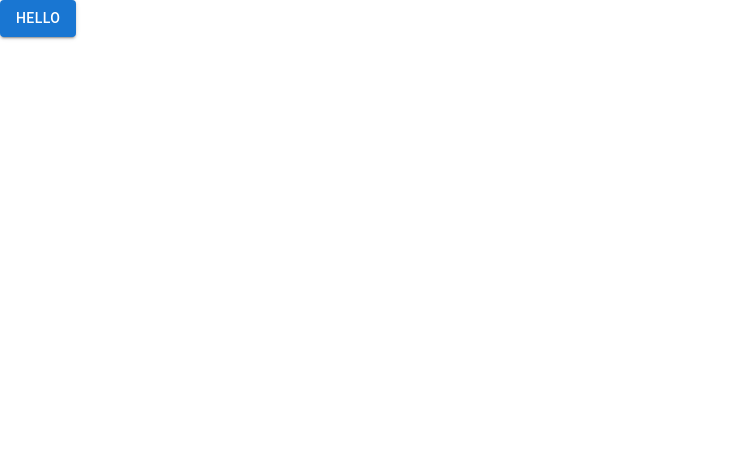
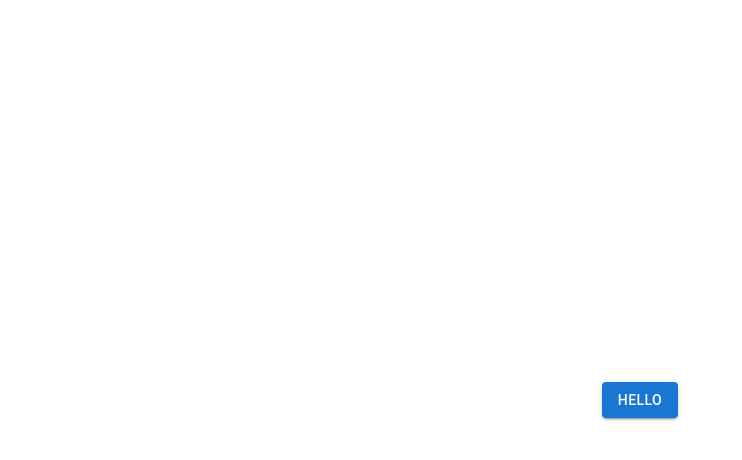
Before and after one commit to itaybober/White_Sauce, a React (Create React App) app: page / in a window 1280 px wide. Shown: the top 460 px of the page, without its empty margins (0-742 px from the left). Built offline with nearby package versions, Linux system fonts and the light colour scheme.

Commit message:
Dugma (perfected)

```diff
--- /dev/null
+++ b/src/Pages/Dugma.css
@@ -0,0 +1,8 @@
+
+
+div {
+    display: flex;
+    align-items: center;
+    justify-content: center;
+    height: 10%;
+}
--- a/src/Pages/Dugma.tsx
+++ b/src/Pages/Dugma.tsx
@@ -1,7 +1,7 @@
 
 import * as React from 'react';
 import Button from '@mui/material/Button';
-
+import "./Dugma.css"
 function Dugma() {
 
     let comp
```
